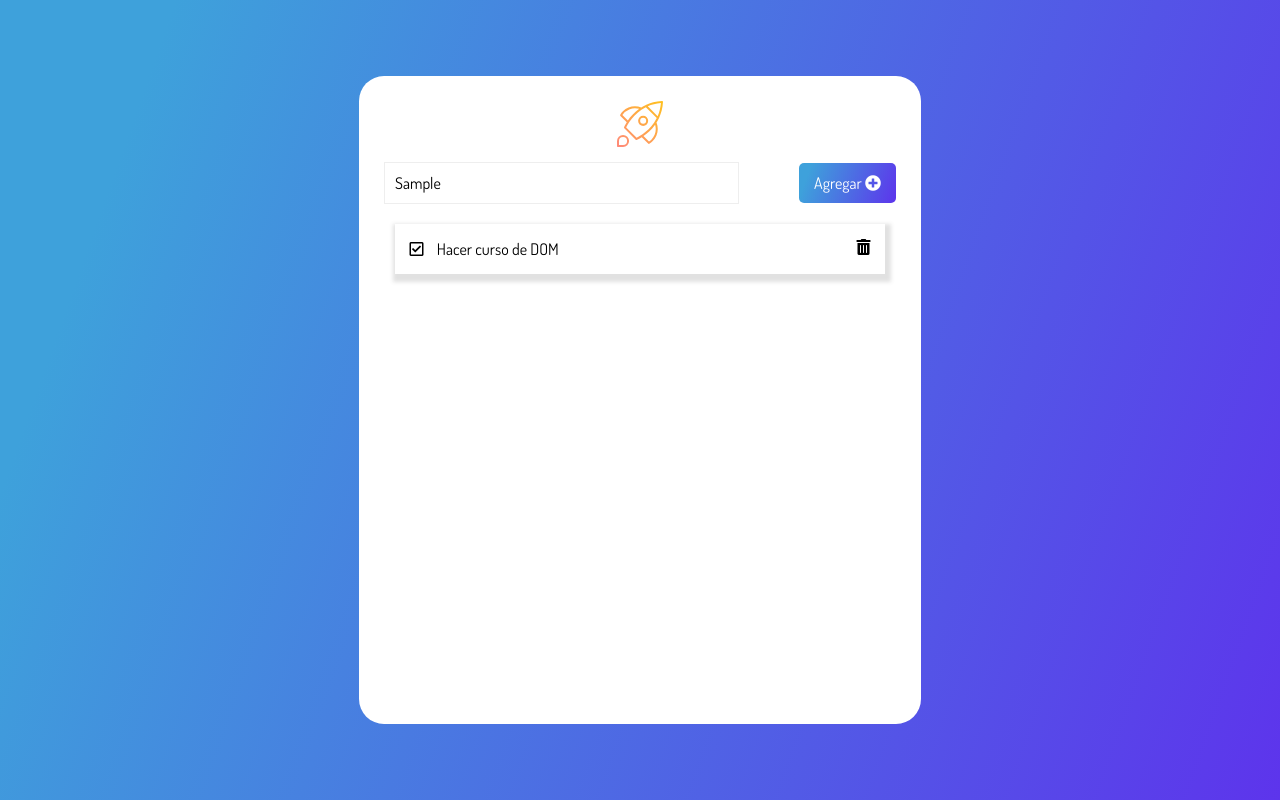
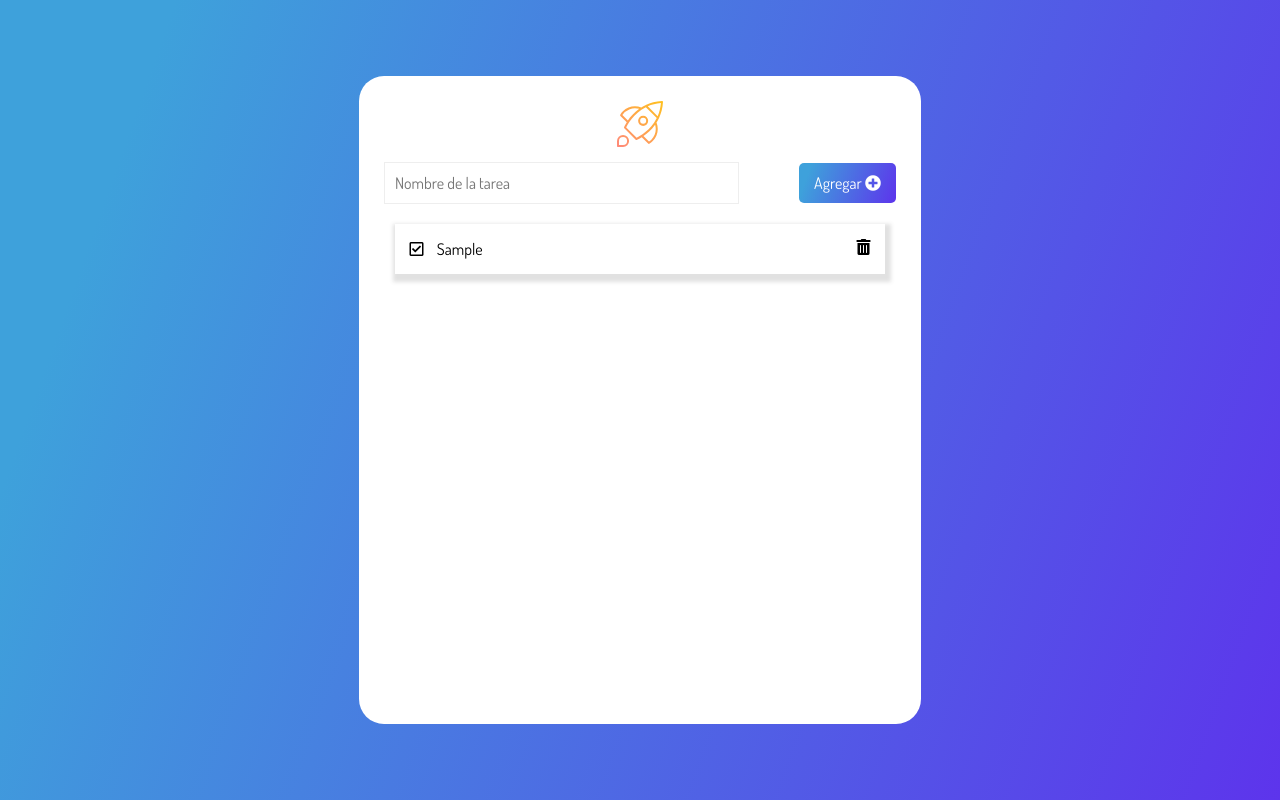
Before and after one commit to FabianJimenez90/js-en-la-web, a plain HTML site: page index.html in a window 1280 px wide. Both pictures are taken after typing "Sample" into the empty fields and a click on the button "Agregar". Drawn offline with Linux system fonts and the light colour scheme.

Commit message:
agregando

```diff
--- a/index.html
+++ b/index.html
@@ -37,12 +37,8 @@
           </form>
         </div>
         <ul class="cardsList">
-          <li class="card">
-            <div>
-              <i class="far fa-check-square icon"></i>
-              <span class="task">Hacer curso de DOM</span>
-            </div>
-            <i class="fas fa-trash-alt trashIcon icon"></i>
+          <li class="card" data-task>
+
           </li>
         </ul>
       </div>
--- a/script.js
+++ b/script.js
@@ -3,7 +3,17 @@ const  btn = document.querySelector(" [data-form-btn]");
 const crateTask = (evento)  => {
     evento.preventDefault( );
         const input = document.querySelector("[data-form-input]");
-        console.log(input.value);
+        const value = input.value
+        const task  = document.querySelector("[data-task]");
+        input.value = "";
+// backticks
+const content =  `<div>
+<i class="far fa-check-square icon"></i>
+<span class="task">${value}</span>
+</div>
+<i class="fas fa-trash-alt trashIcon icon"></i>`
+task.innerHTML = content;
+console.log(content );
 };
 console.log(btn);
 
```
